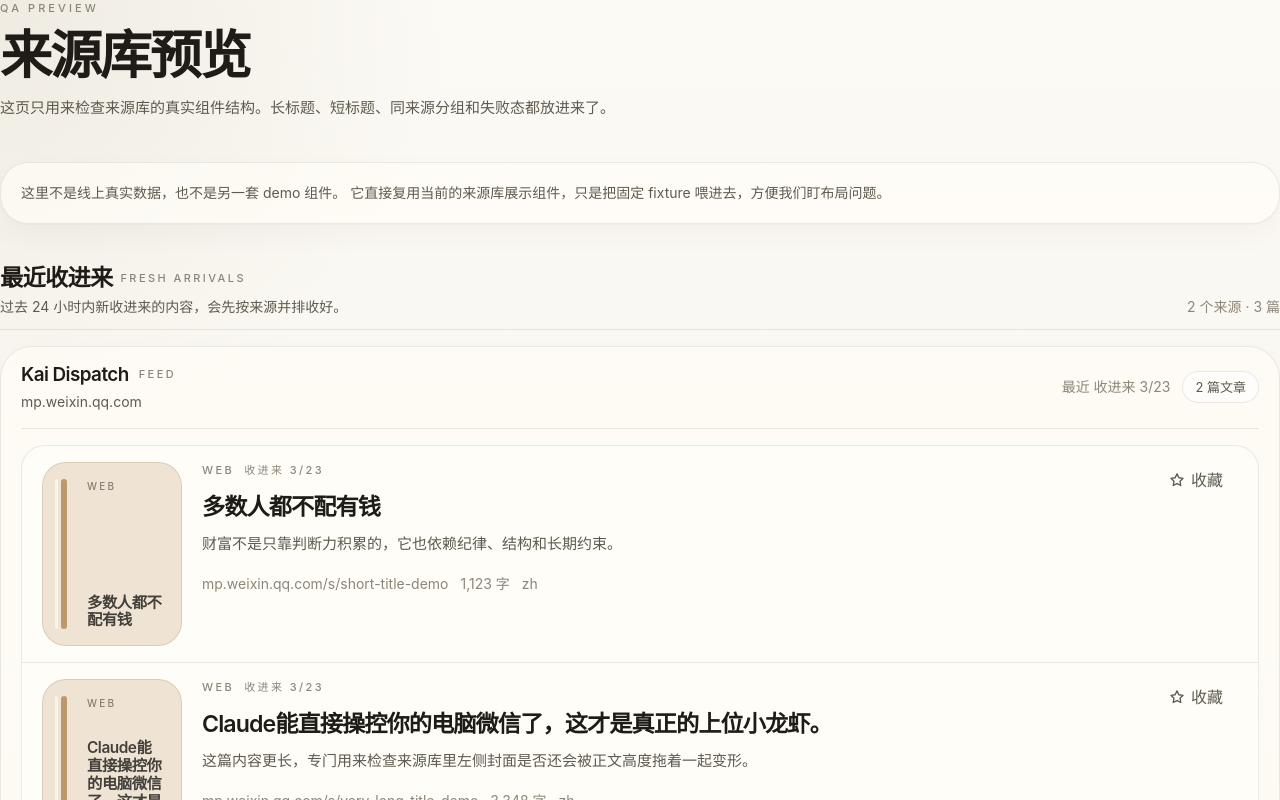
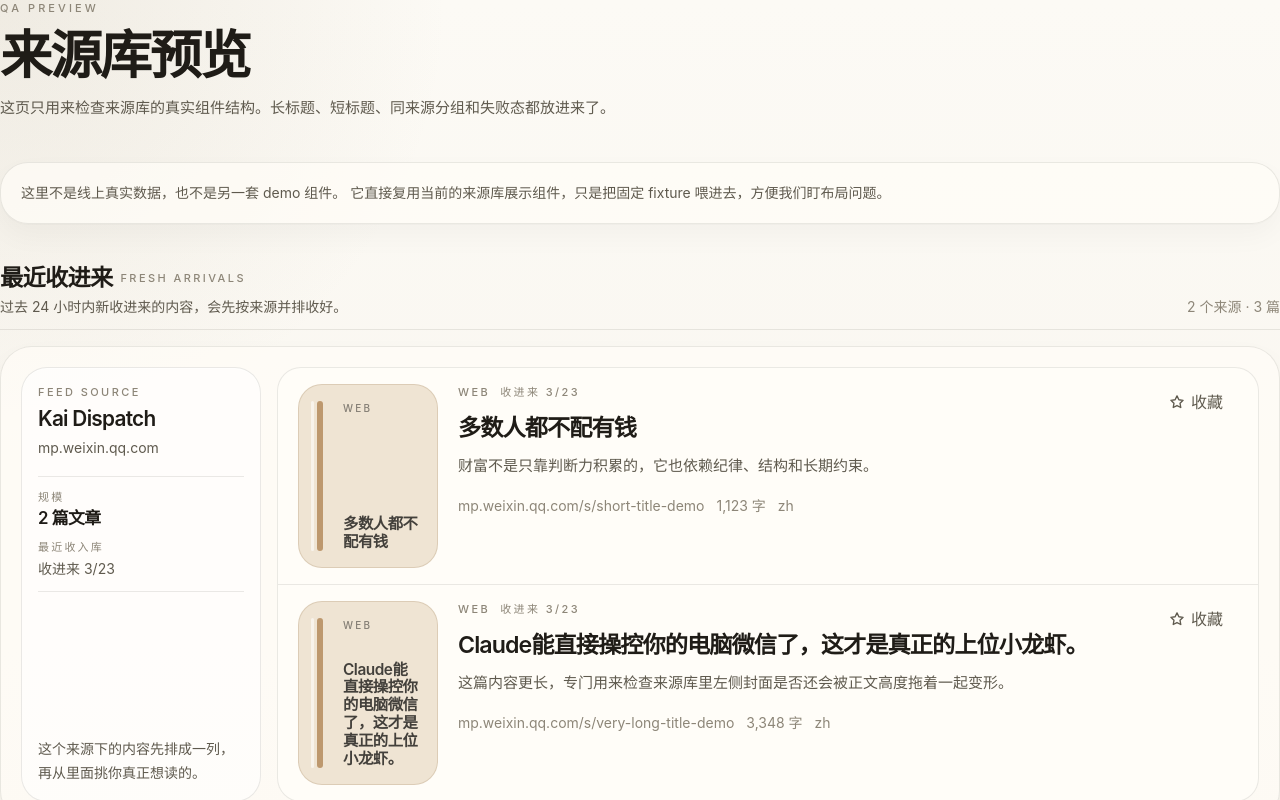
Before and after one commit to M-Schuyler/Reader-app, a Next.js app: page /qa/sources in a window 1280 px wide. Shown: the top 800 px of the page. Built offline with nearby package versions, Linux system fonts and the light colour scheme.

Commit message:
Strengthen source library grouping with a dedicated source rail

```diff
--- a/src/components/library/source-library.tsx
+++ b/src/components/library/source-library.tsx
@@ -116,32 +116,58 @@ function SourceLibrarySourceGroup({
   const latestLabel = group.latestCreatedAt ? formatCollectedAt(group.latestCreatedAt) : null;
 
   return (
-    <article className="rounded-[32px] border border-[color:var(--border-subtle)] bg-[color:var(--bg-surface)] px-4 py-4 shadow-[var(--shadow-surface-muted)] sm:px-5">
-      <div className="grid gap-3 border-b border-[color:var(--border-subtle)] pb-4 sm:grid-cols-[minmax(0,1fr)_auto] sm:items-center">
-        <div className="space-y-1.5">
-          <div className="flex flex-wrap items-center gap-2.5">
-            <h3 className="font-ui-heading text-[1.18rem] leading-tight tracking-[-0.03em] text-[color:var(--text-primary)]">
+    <article className="rounded-[32px] border border-[color:var(--border-subtle)] bg-[color:var(--bg-surface)] p-4 shadow-[var(--shadow-surface-muted)] sm:p-5">
+      <div className="grid gap-4 xl:grid-cols-[15rem_minmax(0,1fr)] xl:items-stretch">
+        <SourceLibrarySourceRail group={group} latestLabel={latestLabel} />
+        <SourceLibrarySourceItems group={group} tone={tone} />
+      </div>
+    </article>
+  );
+}
+
+function SourceLibrarySourceRail({
+  group,
+  latestLabel,
+}: {
+  group: SourceLibrarySourceGroup;
+  latestLabel: string | null;
+}) {
+  return (
+    <aside className="rounded-[26px] border border-[color:var(--border-subtle)] bg-[color:var(--bg-surface-soft)] px-4 py-4 shadow-[inset_0_1px_0_rgba(255,255,255,0.42)]">
+      <div className="flex h-full flex-col gap-4">
+        <div className="space-y-2">
+          <p className="text-[11px] font-medium uppercase tracking-[0.22em] text-[color:var(--text-tertiary)]">
+            {group.sourceKind === "feed" ? "Feed Source" : group.sourceKind === "domain" ? "Web Source" : "Collected"}
+          </p>
+          <div className="space-y-1.5">
+            <h3 className="font-ui-heading text-[1.3rem] leading-[1.08] tracking-[-0.035em] text-[color:var(--text-primary)]">
               {group.label}
             </h3>
-            <span className="text-[11px] font-medium uppercase tracking-[0.22em] text-[color:var(--text-tertiary)]">
-              {group.sourceKind === "feed" ? "Feed" : group.sourceKind === "domain" ? "Source" : "Collected"}
-            </span>
+            <p className="text-sm leading-6 text-[color:var(--text-secondary)]">
+              {group.host && group.host !== group.label ? group.host : "统一来源"}
+            </p>
           </div>
-          <p className="text-sm text-[color:var(--text-secondary)]">
-            {group.host && group.host !== group.label ? group.host : "统一来源"}
-          </p>
         </div>
 
-        <div className="flex items-center gap-3 text-sm text-[color:var(--text-tertiary)] sm:justify-end">
-          {latestLabel ? <span>最近 {latestLabel}</span> : null}
-          <span className="inline-flex min-h-8 items-center rounded-full border border-[color:var(--border-subtle)] bg-[color:var(--bg-surface-soft)] px-3 text-[13px] text-[color:var(--text-secondary)]">
-            {group.meta}
-          </span>
+        <div className="grid gap-3 border-y border-[color:var(--border-subtle)] py-3">
+          <div className="space-y-1">
+            <p className="text-[11px] font-medium uppercase tracking-[0.2em] text-[color:var(--text-tertiary)]">规模</p>
+            <p className="font-ui-heading text-[1.05rem] leading-none tracking-[-0.03em] text-[color:var(--text-primary)]">
+              {group.meta}
+            </p>
+          </div>
+
+          <div className="space-y-1">
+            <p className="text-[11px] font-medium uppercase tracking-[0.2em] text-[color:var(--text-tertiary)]">最近收入库</p>
+            <p className="text-sm text-[color:var(--text-secondary)]">{latestLabel ?? "时间未知"}</p>
+          </div>
         </div>
+
+        <p className="mt-auto text-sm leading-6 text-[color:var(--text-secondary)]">
+          这个来源下的内容先排成一列，再从里面挑你真正想读的。
+        </p>
       </div>
-
-      <SourceLibrarySourceItems group={group} tone={tone} />
-    </article>
+    </aside>
   );
 }
 
@@ -153,7 +179,7 @@ function SourceLibrarySourceItems({
   tone: (typeof SOURCE_SPINE_TONES)[number];
 }) {
   return (
-    <div className="pt-4">
+    <div className="min-w-0">
       <div className="overflow-hidden rounded-[24px] border border-[color:var(--border-subtle)] bg-[color:var(--bg-surface-strong)]">
         <div className="divide-y divide-[color:var(--border-subtle)]">
           {group.items.map((item) => (
```
Also changed, not shown: 1 other file (tests, documents, lock files or other folders).
